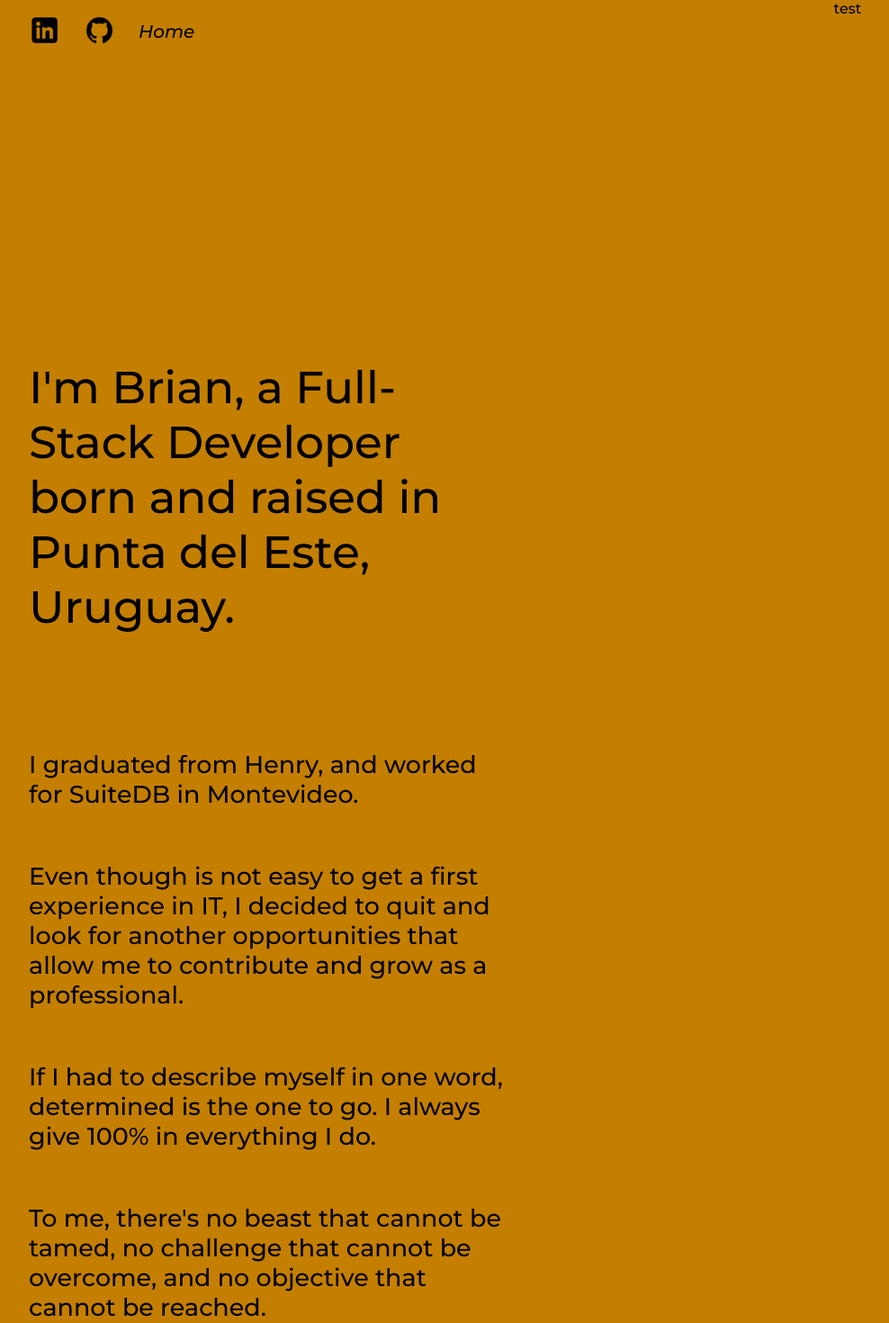
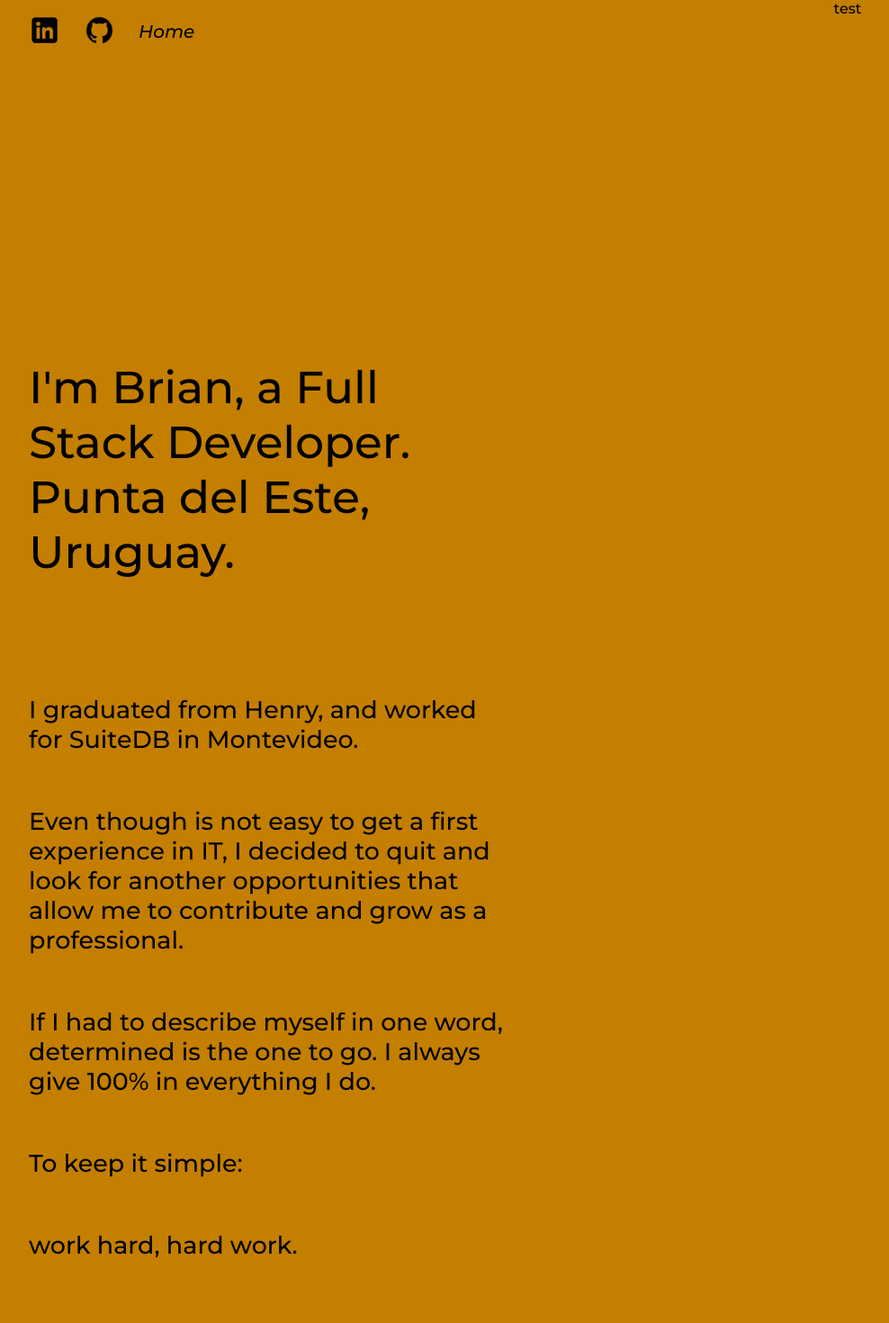
Before and after one commit to briancabrera/portfolio, a React (Create React App) app in the folder client/: page /about in a window 1280 px wide. Shown: the top 1470 px of the page at 90% size, without its empty margins (18-1006 px from the left). Built offline with nearby package versions, Linux system fonts and the light colour scheme.

Commit message:
added link to cv on resume

```diff
--- a/client/src/Components/About/About.jsx
+++ b/client/src/Components/About/About.jsx
@@ -10,7 +10,7 @@ export default function About() {
             <Navbar />
             <div className="text">
                 <span id="span1">
-                I'm Brian, a Full-Stack Developer born and raised in Punta del Este, Uruguay.
+                I'm Brian, a Full Stack Developer. Punta del Este, Uruguay.
                 </span>
                 <span className="span2">
                 I graduated from Henry, and worked for SuiteDB in Montevideo.
@@ -22,13 +22,10 @@ export default function About() {
                 If I had to describe myself in one word, determined is the one to go. I always give 100% in everything I do.
                 </span>
                 <span className="span2">
-                To me, there's no beast that cannot be tamed, no challenge that cannot be overcome, and no objective that cannot be reached.
-                </span>
-                <span id="span3">
                 To keep it simple:
                 </span>
-                <span id="span4">
-                Work hard, hard work.
+                <span className="span2">
+                work hard, hard work.
                 </span>
             </div>
             <div className="skills">
--- a/client/src/Components/Home/Home.jsx
+++ b/client/src/Components/Home/Home.jsx
@@ -19,12 +19,14 @@ export default function Home() {
                         About me
                     </span>
                 </Link>
-                <Link to="/about" className="animated link">
-                    <span className="btn"
+                <div className="animated link">
+                    <a href="https://drive.google.com/file/d/1u4qgyO6JLU7pUXz6ngI8MsECRVEwCIVs/view?usp=sharing"
+                    target="_blank"
+                    className="btn"
                     onMouseEnter={() => setResume(true)} onMouseLeave={() => setResume(false)}>
                         Resume
-                    </span>
-                </Link>
+                    </a>
+                </div>
             </div>
             <div className="animated room">
                 <img src={require("../resources/house/inside/inside.png")} alt="" id={about || projects || contact ? "roomhidden" : "room"}/>
--- a/client/src/Components/Home/home.scss
+++ b/client/src/Components/Home/home.scss
@@ -27,6 +27,11 @@
                     font-style: italic;
                     cursor: pointer;
                 }
+
+                a {
+                    text-decoration: none;
+                    color: black
+                }
             }
         }
     }
```
